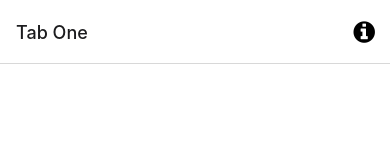
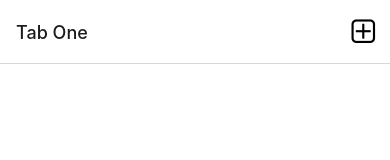
Before and after one commit to AndreiDetenkov/react-native-personal-budget, a React Native app: screen /TabOne in a window 390 px wide. Shown: the top 160 px of the page. Built offline with nearby package versions, Linux system fonts and the light colour scheme; what expo-linking would draw is missing.

Commit message:
style: styled open modal icon

```diff
--- a/navigation/index.tsx
+++ b/navigation/index.tsx
@@ -3,12 +3,12 @@
  * https://reactnavigation.org/docs/getting-started
  *
  */
-import { FontAwesome } from '@expo/vector-icons';
-import { createBottomTabNavigator } from '@react-navigation/bottom-tabs';
-import { NavigationContainer, DefaultTheme, DarkTheme } from '@react-navigation/native';
-import { createNativeStackNavigator } from '@react-navigation/native-stack';
+import {FontAwesome} from '@expo/vector-icons';
+import {createBottomTabNavigator} from '@react-navigation/bottom-tabs';
+import {DarkTheme, DefaultTheme, NavigationContainer} from '@react-navigation/native';
+import {createNativeStackNavigator} from '@react-navigation/native-stack';
 import * as React from 'react';
-import { ColorSchemeName, Pressable } from 'react-native';
+import {ColorSchemeName, Pressable} from 'react-native';
 
 import Colors from '../constants/Colors';
 import useColorScheme from '../hooks/useColorScheme';
@@ -16,7 +16,7 @@ import ModalScreen from '../screens/ModalScreen';
 import NotFoundScreen from '../screens/NotFoundScreen';
 import TabOneScreen from '../screens/TabOneScreen';
 import TabTwoScreen from '../screens/TabTwoScreen';
-import { RootStackParamList, RootTabParamList, RootTabScreenProps } from '../types';
+import {RootStackParamList, RootTabParamList, RootTabScreenProps} from '../types';
 import LinkingConfiguration from './LinkingConfiguration';
 
 export default function Navigation({ colorScheme }: { colorScheme: ColorSchemeName }) {
@@ -75,8 +75,8 @@ function BottomTabNavigator() {
                 opacity: pressed ? 0.5 : 1,
               })}>
               <FontAwesome
-                name="info-circle"
-                size={25}
+                name="plus-square-o"
+                size={30}
                 color={Colors[colorScheme].text}
                 style={{ marginRight: 15 }}
               />
```
